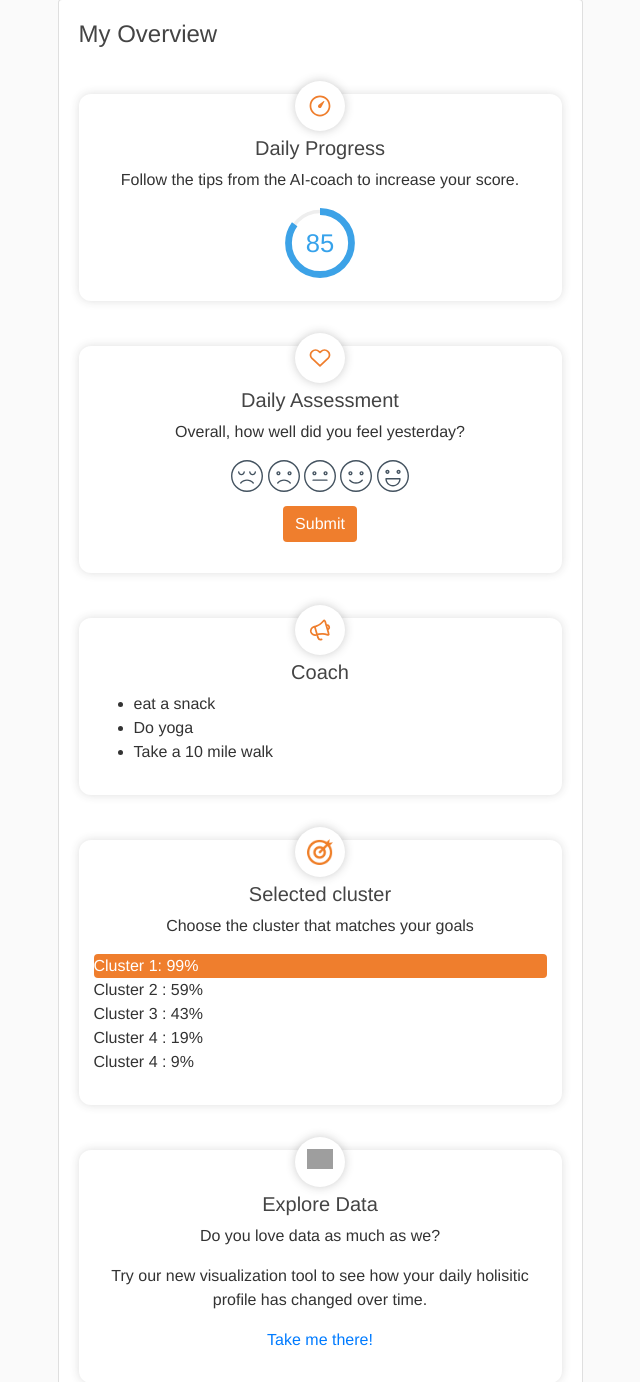
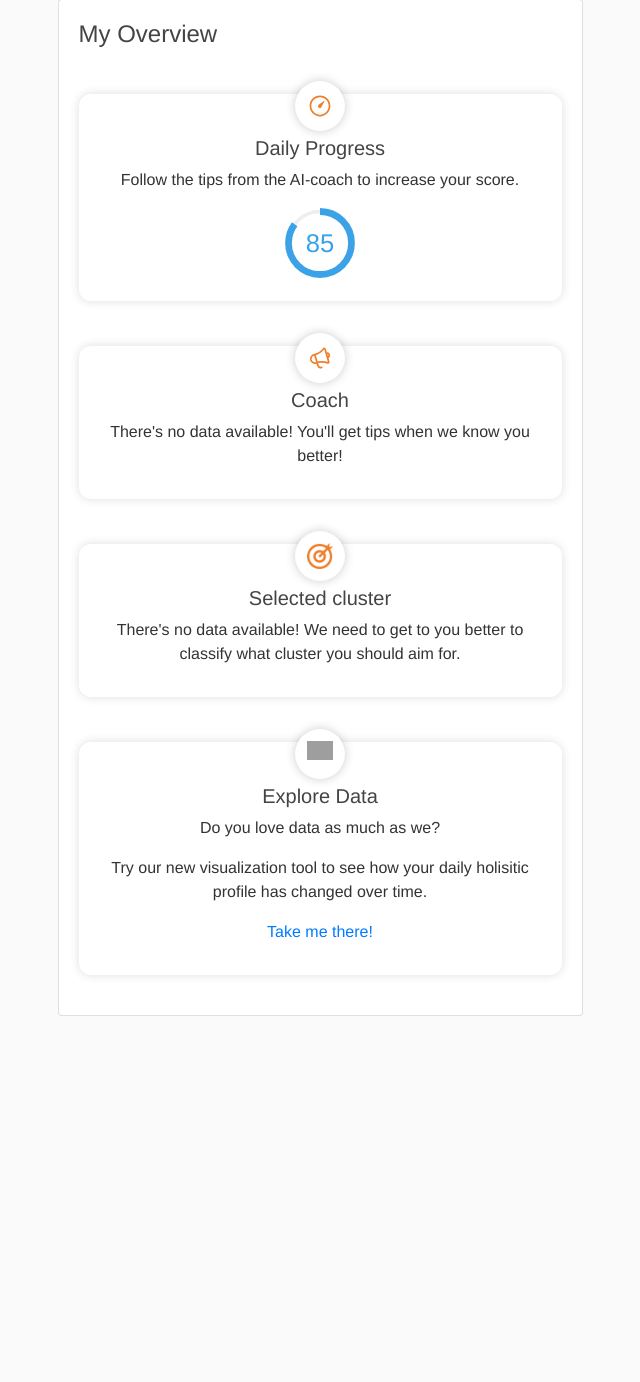
Before and after one commit to Netty2/racefox, a Flask app: page / in a window 1280 px wide. Shown: the part 81-1463 px from the top of the page, without its empty margins (320-960 px from the left). After the commit the page ends 1097 px from the top, so only its background shows below. Run offline with Flask 2, Linux system fonts and the light colour scheme; a user stored in the database is signed in; some libraries are stand-ins or nearby versions; grey boxes are pictures that could not be loaded.

Commit message:
fixed users for demo

```diff
--- a/app/resources/data_generator.py
+++ b/app/resources/data_generator.py
@@ -160,33 +160,34 @@
     for day, _ in enumerate(history[0]):
         item = {}
         item["date"] = (datetime.now() - timedelta(days=(len(history[0])-2-day))).strftime('%Y-%m-%d')
-        item["calories"] = history[0][day]
-        item["fat"] = history[1][day]
-        item["sugar"] = history[2][day]
-        item["greens"] = history[3][day]
-        item["protein"] = history[4][day]
-        item["carbs"] = history[5][day]
-        item["sleep"] = history[6][day]
-        item["sleep_quality"] = history[7][day]
-        item["steps"] = history[8][day]
-        item["stairs"] = history[9][day]
-        item["distance"] = history[10][day]
-        item["running_km"] = history[11][day]
-        item["max_pulse"] = history[12][day]
-        item["average_pulse"] = history[13][day]
-        item["training_time"] = history[14][day]
-        item["workout_calories"] = history[15][day]
-        item["sleep_goal"] = ideal_sleep_time
-        item["sleep_quality_goal"] = ideal_movement_index
-        item["steps_goal"] = ideal_number_of_steps
-        item["distance_goal"] = ideal_distance
-        item["calories_goal"] = ideal_calories
-        item["fat_goal"] = ideal_fat
-        item["carbs_goal"] = ideal_carbohydrates
-        item["protein_goal"] = ideal_protein
+        item["calories"] = round(history[0][day])
+        item["fat"] = round(history[1][day])
+        item["sugar"] = round(history[2][day])
+        item["greens"] = round(history[3][day])
+        item["protein"] = round(history[4][day])
+        item["carbs"] = round(history[5][day])
+        item["sleep"] = round(history[6][day],2)
+        item["sleep_quality"] = round(history[7][day])
+        item["steps"] = round(history[8][day])
+        item["stairs"] = round(history[9][day])
+        item["distance"] = round(history[10][day],2)
+        item["running_km"] = round(history[11][day],2)
+        item["max_pulse"] = round(history[12][day])
+        item["average_pulse"] = round(history[13][day])
+        item["training_time"] = round(history[14][day])
+        item["workout_calories"] = round(history[15][day])
+        item["sleep_goal"] = round(ideal_sleep_time,2)
+        item["sleep_quality_goal"] = round(ideal_movement_index)
+        item["steps_goal"] = round(ideal_number_of_steps)
+        item["stairs_goal"] = round(ideal_stairs)
+        item["distance_goal"] = round(ideal_distance,2)
+        item["calories_goal"] = round(ideal_calories)
+        item["fat_goal"] = round(ideal_fat)
+        item["carbs_goal"] = round(ideal_carbohydrates)
+        item["protein_goal"] = round(ideal_protein)
         data.append(item)
     data.reverse()
-    return json.dumps({"data":data})
+    return {"data":data}
 
 
 
--- a/app/routes.py
+++ b/app/routes.py
@@ -5,7 +5,22 @@
 from flask_login import login_user, current_user, logout_user, login_required
 from flask_mail import Message
 from app.data_generator_clone import get_all_historical_values
-from app.resources.data_generator import get_csv
+from app.resources.data_generator import get_csv, get_all_historical_values_json, get_prioritised_tips
+
+users = {
+	"user1@mail.com": {
+	"data": [],
+	"raw_data": [],
+	"show_assessment": False,
+	"clusters": []
+	},
+	"user2@mail.com": {
+	"data": get_all_historical_values_json().get("data"),
+	"raw_data": get_all_historical_values(),
+	"show_assessment": True,
+	"clusters": ["Cluster 1 : 78%", "Cluster 2 : 59%", "Cluster 3 : 43%", "Cluster 4 : 19%", "Cluster 4 : 9%"]
+	},
+}
 
 mock_day_data = {
     "data": [
@@ -58,43 +73,27 @@
 @app.route("/home")
 def home():
 	# TODO: get user data containing notifications and AI-generated tips
-	mock_home_data = {
-		"coach_messages": ["eat a snack", "Do yoga", "Take a 10 mile walk"],
-		"daily_question": True,
-		"clusters": ["Cluster 1 : 78%", "Cluster 2 : 59%", "Cluster 3 : 43%", "Cluster 4 : 19%", "Cluster 4 : 9%"]
+	try:
+		show_assessment = users.get(current_user.email).get("show_assessment")
+		tips = get_prioritised_tips([x[-2] for x in users.get(current_user.email).get("raw_data")])
+		users.get(current_user.email).get("show_assessment")
+		clusters = users.get(current_user.email).get("clusters")
+	except:
+		show_assessment = False
+		tips = []
+		clusters = []
+	user_data = {
+		"coach_messages": tips[:5],
+		"daily_question": show_assessment,
+		"clusters": clusters
  	}
 	# TODO: get the daily_question attribute from the actual user, so we know wether to show it or not for that day.
-	return render_template('home.html', title='Home', user_data = mock_home_data)
+	return render_template('home.html', title='Home', user_data = user_data)
 
 @app.route("/sleep")
 def load_sleep():
+	day_data = users.get(current_user.email).get("data")
 	# TODO: Get the user id and fetch the specific historic data for that user
-	mock_sleep_data = [
-		{
-		"date": "2018-11-25",
-		"day_display_name": "Today",
-		"hours_slept": 0.6,
-		"sleep_quality": 0.7
-		},
-		{
-		"date": "2018-11-24",
-		"day_display_name": "Yesterday",
-		"hours_slept": 0.2,
-		"sleep_quality": 0.3
-		},
-		{
-		"date": "2018-11-23",
-		"day_display_name": "Friday",
-		"hours_slept": 0.3,
-		"sleep_quality": 0.8
-		},
-		{
-		"date": "2018-11-24",
-		"day_display_name": "Thursday",
-		"hours_slept": 0.55,
-		"sleep_quality": 0.68
-		}
-	]
 	if request.args.get('view') == 'historical':
 		sleep_time_data_points = get_all_historical_values()[6]
 
@@ -107,41 +106,12 @@
 		return render_template('sleephistorical.html', title='Sleep - Historical', data={"sleep_time": sleep_time}
 		) #TODO: Lägg till data för historical
 	else:
-		return render_template('sleep.html', title = 'Sleep - Daily', user_data = mock_day_data["data"])
+		return render_template('sleep.html', title = 'Sleep - Daily', user_data = day_data)
 
 @login_required
 @app.route("/activity")
 def load_activity():
-	mock_activity_data = [
-		{
-			"date": "2018-11-25",
-			"day_display_name": "Today",
-			"steps": 0.6,
-			"stairs": 0.7,
-			"distance": 0.8
-		},
-		{
-			"date": "2018-11-24",
-			"day_display_name": "Yesterday",
-			"steps": 0.6,
-			"stairs": 0.7,
-			"distance": 0.8
-		},
-		{
-			"date": "2018-11-23",
-			"day_display_name": "Friday",
-			"steps": 0.6,
-			"stairs": 0.7,
-			"distance": 0.8
-		},
-		{
-			"date": "2018-11-24",
-			"day_display_name": "Thursday",
-			"steps": 0.6,
-			"stairs": 0.7,
-			"distance": 0.8
-		}
-	]
+	day_data = users.get(current_user.email).get("data")
 	if request.args.get('view') == 'historical':
 		stairs_data_points = get_all_historical_values()[9]
 		steps_data_points = get_all_historical_values()[8]
@@ -169,43 +139,14 @@
 			data={"stairs": stairs, "steps": steps, "distance": distance}
 		)
 	else:
-		return render_template('activity.html', title = 'Activity and Training - Daily', user_data = mock_day_data["data"])
+		return render_template('activity.html', title = 'Activity and Training - Daily', user_data = day_data)
 
 
 @login_required
 @app.route("/food")
 def load_food():
+	day_data = users.get(current_user.email).get("data")
 	# TODO: Get the user id and fetch the specific historic data for that user
-	mock_food_data = [
-		{
-		"date": "2018-11-25",
-		"day_display_name": "Today",
-		"carbohydrates": 0.5,
-		"fat": 0.3,
-		"protein": 0.7
-		},
-		{
-		"date": "2018-11-24",
-		"day_display_name": "Yesterday",
-		"carbohydrates": 0.5,
-		"fat": 0.6,
-		"protein": 0.7
-		},
-		{
-		"date": "2018-11-23",
-		"day_display_name": "Friday",
-		"carbohydrates": 0.5,
-		"fat": 0.6,
-		"protein": 0.7
-		},
-		{
-		"date": "2018-11-24",
-		"day_display_name": "Thursday",
-		"carbohydrates": 0.5,
-		"fat": 0.6,
-		"protein": 0.7
-		}
-	]
 	if request.args.get('view') == 'historical':
 		calories_data_points = get_all_historical_values()[0]
 		carbohydrates_data_points = get_all_historical_values()[5]
@@ -256,7 +197,7 @@
 				"greens": greens}
 		)
 	else:
-		return render_template('food.html', title = 'Food & Nutrition - Daily', user_data = mock_day_data["data"])
+		return render_template('food.html', title = 'Food & Nutrition - Daily', user_data = day_data)
 
 
 @app.route("/register", methods=['GET', 'POST']) # Kan hantera både GET och POST requests. POST requests sker när man skickar in inloggningsdetaljer
@@ -380,6 +321,7 @@
 	if current_user.is_authenticated:
 		print("user data was recorded", request.form["wellness"])
 		# TODO: In some way, set the user to already have answered the form
+		users.get(current_user.email)["show_assessment"]=False
 		return jsonify({"message": "success"})
 
 @app.route("/nerd-data")
--- a/app/static/graphs.js
+++ b/app/static/graphs.js
@@ -60,7 +60,6 @@
   var color;
   if (value < 0.33){
     color = window.chartColors.yellow;
-    console.log("33");
   }
   else if (value < 0.66){
     color = window.chartColors.orange;
@@ -73,7 +72,6 @@
     value = 1;
   }
 
-  console.log(color);
   var graph = new ProgressBar.Circle(reference, {
     color: color,
     strokeWidth: 10,
@@ -86,7 +84,6 @@
     from: { color: color, width: 4 },
     to: { color: color, width: 10 },
     step: function(state, circle) {
-      console.log("stepcolor"+color);
       circle.path.setAttribute('stroke', color);
       //circle.path.setAttribute('stroke-width', state.width);
     }
--- a/app/templates/home.html
+++ b/app/templates/home.html
@@ -20,10 +20,9 @@
 							<p>Follow the tips from the AI-coach to increase your score.</p>
 
 							<div id="today_chart" class="chart_progress"></div>
-							{% if user_data.daily_question %}
 						</div>
 
-
+						{% if user_data.daily_question %}
 						<div class="coach" id="daily_assessment">
 							<div class="coach_img"><img src="{{ url_for('static', filename='heart-rate-icon.svg')}}" alt="question"></div>
 							<h5 class="coach-title">Daily Assessment</h5>
@@ -61,16 +60,21 @@
 						<div class="coach">
 							<div class="coach_img"><img src="{{ url_for('static', filename='coach-icon.svg') }}" alt=""></div>
 							<h5 class="coach-title">Coach</h5>
+							{% if user_data.coach_messages %}
 							<ul>
 								{% for message in user_data.coach_messages%}
 								<li>{{message}}</li>
 								{% endfor %}
 							</ul>
+							{% else %}
+							<p>There's no data available! You'll get tips when we know you better!</p>
+							{% endif %}
 						</div>
 
 						<div class="coach">
 							<div class="coach_img"><img src="{{ url_for('static', filename='goal.png') }}" alt=""></div>
 							<h5 class="coach-title">Selected cluster</h5>
+							{% if user_data.clusters %}
 							<p>Choose the cluster that matches your goals</p>
 							<ul style="list-style-type:none;padding: 0px;">
 								{% for cluster in user_data.clusters%}
@@ -81,6 +85,9 @@
 									{% endif %}
 								{% endfor %}
 							</ul>
+							{% else %}
+							<p>There's no data available! We need to get to you better to classify what cluster you should aim for.</p>
+							{% endif %}
 						</div>
 						<div class="coach">
 							<div class="coach_img"><img src="https://cms.racefox.se/storage/racefox/RUN/icons/fast-results-icon.svg" alt=""></div>
```
Also changed, not shown: app/site.db.
